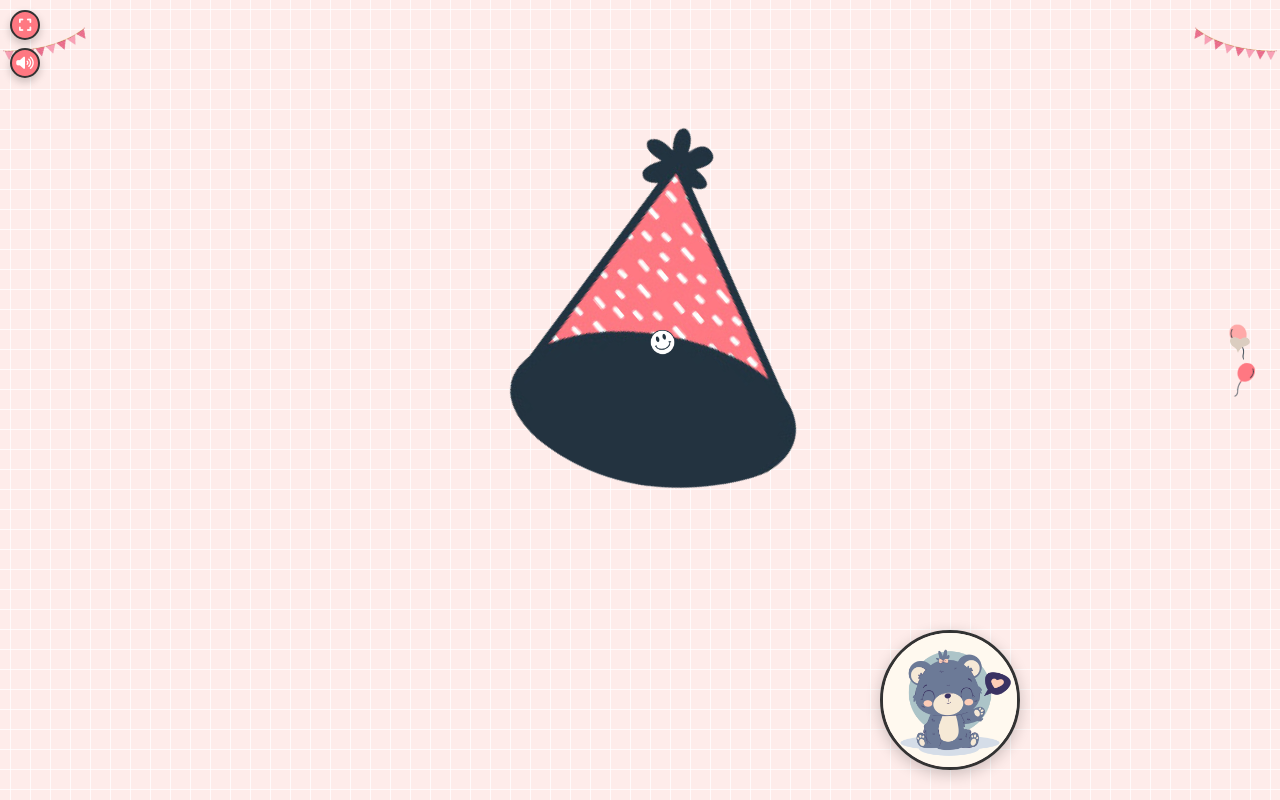
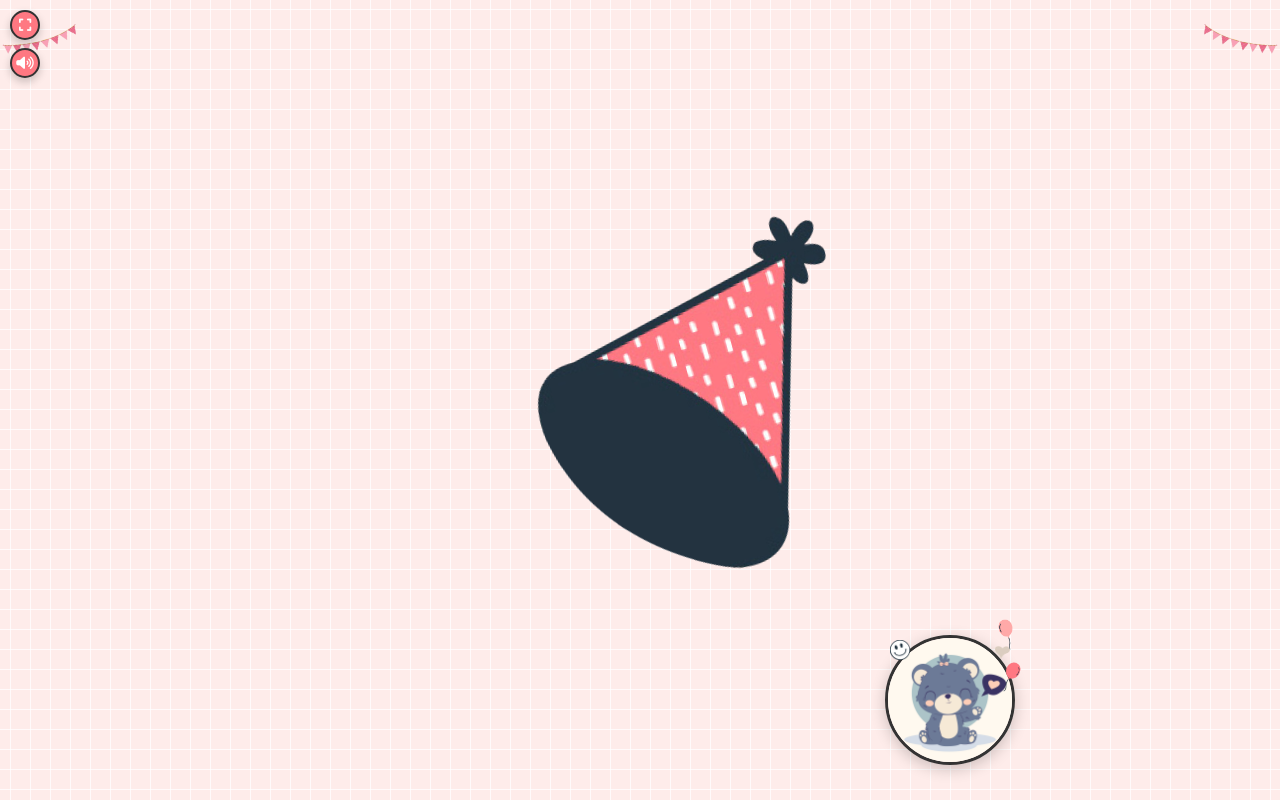
Before and after one commit to Yasser-zh-pro/Happy-birthday, a plain HTML site: page index.html in a window 1280 px wide. Both pictures are taken after a click on the button "Start Celebration". Drawn offline with nearby package versions, Linux system fonts and the light colour scheme; a web font is replaced by a local one.

Commit message:
Refactor CSS styles and adjust element sizes
Refactor CSS styles for improved structure and readability. Adjust sizes and positions of elements for better layout.

```diff
--- a/index.html
+++ b/index.html
@@ -18,11 +18,11 @@
         padding: 0;
         margin: 0;
         box-sizing: border-box;
-        -webkit-tap-highlight-color: transparent; /* منع الظل الأزرق عند الضغط */
-        -webkit-user-select: none; /* منع تحديد النصوص في WebKit */
-        -moz-user-select: none; /* منع تحديد النصوص في Firefox */
-        -ms-user-select: none; /* منع تحديد النصوص في Internet Explorer */
-        user-select: none; /* منع تحديد النصوص */
+        -webkit-tap-highlight-color: transparent;
+        -webkit-user-select: none;
+        -moz-user-select: none;
+        -ms-user-select: none;
+        user-select: none;
     }
     :root{
         --color-pink: #feecea;
@@ -33,14 +33,14 @@
         --color-bg-letter: #fff8e4;
         --color-border: #DACCBF;
 
-        /* ====== أحجام الصور القابلة للتعديل بسهولة ====== */
-        --ribbon-size: 90px;
-        --balloon-size: 35px;
-        --smiley-size: 25px;
-        --bubble-size: 20px;
-        --hat-size: 35px;
-        --profile-size: 140px;
-        --circle-size: 50px;
+        /* أحجام مصغرة للعناصر */
+        --ribbon-size: 80px;
+        --balloon-size: 30px;
+        --smiley-size: 20px;
+        --bubble-size: 15px;
+        --hat-size: 30px;
+        --profile-size: 130px;
+        --circle-size: 45px;
     }
     html, body {
         height: 100%;
@@ -154,7 +154,7 @@
         background-color: var(--color-heart);
     }
     .setup-btn:active {
-        transform: scale(0.95); /* تأثير الضغط الموحد */
+        transform: scale(0.95);
     }
     .setup-btn i {
         font-size: 16px;
@@ -335,7 +335,7 @@
         box-shadow: 0 4px 8px rgba(0,0,0,0.1);
     }
     #btn__letter:active{
-        transform: scale(0.95); /* تأثير الضغط الموحد */
+        transform: scale(0.95);
     }
     #btn__letter i{
         font-size: 14px;
@@ -418,19 +418,20 @@
     .title .hat{
         position: absolute;
         right: 5px;
-        top: -25px;
-        transform: rotate(-40deg);
+        top: -20px;
+        transform: rotate(-15deg);
         z-index: -1;
         animation: topHat 4s 7s forwards ease;
         width: var(--hat-size) !important;
         height: auto;
+        max-width: 30px;
     }
 
     @keyframes topHat{
         20%, 30%{
             top: -5px;
             transform-origin: left;
-            transform: rotate(-40deg);
+            transform: rotate(-15deg);
         }
         35%, 100%{
             top: -5px;
@@ -550,17 +551,22 @@
         }
     }
 
-    /* الصورة الشخصية */
-    .content .right .image{
+    /* الصورة الشخصية مع حاوية للعناصر الملتصقة */
+    .content .right .image-container {
         position: relative;
         width: var(--profile-size);
         height: var(--profile-size);
+        display: flex;
+        align-items: center;
+        justify-content: center;
+    }
+
+    .content .right .image{
+        width: 100%;
+        height: 100%;
         border-radius: 50%;
         overflow: hidden;
-        display: flex;
-        align-items: center;
         border: 3px solid var(--color-black);
-        max-width: 80%;
         box-shadow: 0 4px 15px rgba(0,0,0,0.2);
         z-index: 1;
     }
@@ -570,46 +576,31 @@
         object-fit: cover;
     }
 
-    /* حاوية البالونات - حجم صغير وملتصق بالصورة */
-    .balloons-container {
+    /* البالونات - ملتصقة تماماً بالصورة */
+    .balloon.balloon_one {
         position: absolute;
-        top: 0;
-        right: 0;
-        width: 100%;
-        height: 100%;
-        display: flex;
-        flex-direction: column;
-        align-items: flex-end;
-        justify-content: center;
-        z-index: 0;
-    }
-
-    /* البالونات - حجم صغير وملتصق بالصورة */
-    .balloon {
+        top: -15px;
+        right: -5px;
         width: var(--balloon-size);
         height: var(--balloon-size);
-        display: flex;
-        justify-content: flex-end;
+        animation: balloon1 2s infinite linear;
+        z-index: 2;
+    }
+
+    .balloon.balloon_two {
+        position: absolute;
+        top: 25px;
+        right: -10px;
+        width: var(--balloon-size);
+        height: var(--balloon-size);
+        animation: balloon2 2s infinite linear;
+        z-index: 2;
     }
 
     .balloon img {
         width: 100%;
         height: 100%;
         object-fit: contain;
-    }
-
-    .balloon.balloon_one {
-        animation: balloon1 2s infinite linear;
-        position: absolute;
-        top: 5px;
-        right: 5px;
-    }
-
-    .balloon.balloon_two {
-        animation: balloon2 2s infinite linear;
-        position: absolute;
-        top: 40px;
-        right: 0px;
     }
 
     @keyframes balloon1{
@@ -642,45 +633,30 @@
         }
     }
 
-    /* حاوية الوجه المبتسم وفقاعة الكلام - ملتصقة تماماً بالصورة */
-    .bear-decorations {
-        position: absolute;
-        top: 0;
-        left: 0;
-        width: 100%;
-        height: 100%;
-        display: flex;
-        justify-content: space-between;
-        align-items: center;
-        z-index: 2;
-    }
-
     /* الوجه المبتسم - ملتصق تماماً بالصورة */
     .smiley-face {
+        position: absolute;
+        top: 5px;
+        left: 5px;
         width: var(--smiley-size);
         height: var(--smiley-size);
-        display: flex;
-        justify-content: flex-start;
+        z-index: 3;
+    }
+
+    .smiley-face img {
+        width: 100%;
+        height: 100%;
+        object-fit: contain;
+    }
+
+    /* فقاعة الكلام - ملتصقة تماماً بالصورة */
+    .speech-bubble {
         position: absolute;
         top: 10px;
-        left: 10px;
-    }
-
-    .smiley-face img {
-        width: 100%;
-        height: 100%;
-        object-fit: contain;
-    }
-
-    /* فقاعة الكلام - ملتصقة تماماً بالصورة */
-    .speech-bubble {
+        right: 5px;
         width: var(--bubble-size);
         height: var(--bubble-size);
-        display: flex;
-        justify-content: flex-end;
-        position: absolute;
-        top: 15px;
-        right: 10px;
+        z-index: 3;
     }
 
     .speech-bubble img {
@@ -689,7 +665,7 @@
         object-fit: contain;
     }
 
-    /* تحسينات دائرة النص الدوارة - حجم أصغر */
+    /* دائرة النص الدوارة - حجم أصغر */
     .cricle{
         position: absolute;
         top: 10px;
@@ -732,7 +708,6 @@
             transform: rotate(360deg);
         }
     }
-    /* تحسين دوران النص حول القلب */
     .text__cricle span{
         position: absolute;
         left: 50%;
@@ -770,14 +745,13 @@
         :root {
             --ribbon-size: 70px;
             --balloon-size: 25px;
-            --smiley-size: 20px;
-            --bubble-size: 15px;
+            --smiley-size: 18px;
+            --bubble-size: 13px;
             --hat-size: 25px;
-            --profile-size: 120px;
+            --profile-size: 110px;
             --circle-size: 40px;
         }
 
-        /* النص */
         .title {
             font-size: 1.2rem;
         }
@@ -787,25 +761,24 @@
             padding: 8px 16px;
         }
 
-        /* تعديلات إضافية للالتصاق بالحواف */
         .smiley-face {
-            top: 5px;
-            left: 5px;
+            top: 3px;
+            left: 3px;
         }
 
         .speech-bubble {
-            top: 10px;
-            right: 5px;
+            top: 8px;
+            right: 3px;
         }
 
         .balloon.balloon_one {
-            top: 2px;
-            right: 2px;
+            top: -12px;
+            right: -3px;
         }
 
         .balloon.balloon_two {
-            top: 30px;
-            right: -2px;
+            top: 20px;
+            right: -8px;
         }
     }
 
@@ -861,7 +834,7 @@
         transition: all 0.2s ease;
     }
     .letter__border .close:active {
-        transform: scale(0.9); /* تأثير الضغط الموحد */
+        transform: scale(0.9);
     }
     .letter__border .letter{
         width: 100%;
@@ -1085,7 +1058,7 @@
         background-color: var(--color-heart);
     }
     .control-btn:active {
-        transform: scale(0.9); /* تأثير الضغط الموحد */
+        transform: scale(0.9);
     }
     .control-btn.active {
         background-color: #4CAF50;
@@ -1111,7 +1084,7 @@
         color: white;
     }
     .music-controls:active {
-        transform: scale(0.9); /* تأثير الضغط الموحد */
+        transform: scale(0.9);
     }
   </style>
 </head>
@@ -1206,26 +1179,27 @@
 
       <div class="right">
         <div class="box__account">
+          <!-- حاوية الصورة الشخصية مع العناصر الملتصقة -->
+          <div class="image-container">
             <!-- الصورة الشخصية -->
             <div class="image">
               <img src="./images/r5.jpg" alt="Profile Picture">
             </div>
 
             <!-- البالونات -->
-          <div class="balloons-container">
             <div class="balloon balloon_one">
               <img src="./images/balloon1.png" alt="Balloon 1">
             </div>
             <div class="balloon balloon_two">
               <img src="./images/balloon2.png" alt="Balloon 2">
             </div>
-          </div>
-
-          <!-- الوجه المبتسم وفقاعة الكلام -->
-          <div class="bear-decorations">
+
+            <!-- الوجه المبتسم -->
             <div class="smiley-face">
               <img src="./images/smiley_icon.png" alt="Smiley Face">
             </div>
+
+            <!-- فقاعة الكلام -->
             <div class="speech-bubble">
               <img src="./images/heart.png" alt="Heart Bubble">
             </div>
```
Lines whose indentation alone changed are shown as unchanged.
